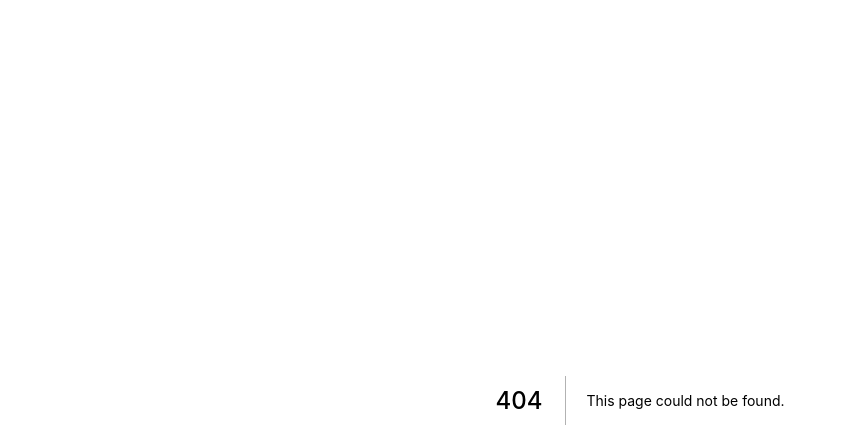
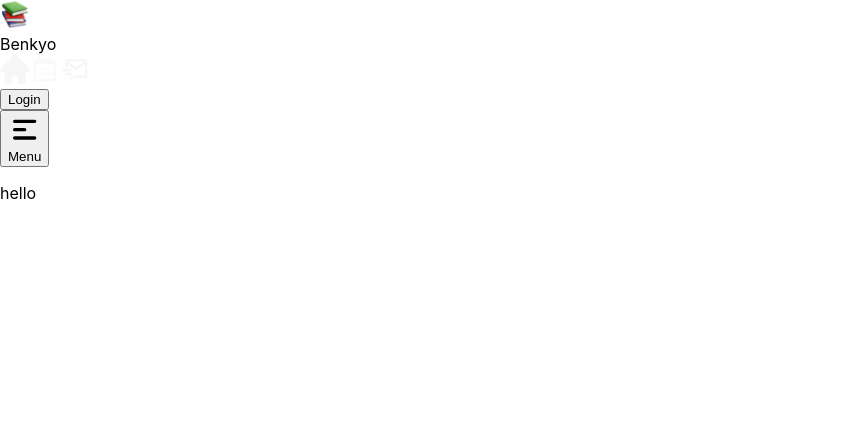
Before and after one commit to ChrisFlene/ChrisFlene, a Next.js app in the folder front/: page /event in a window 1280 px wide. Before the commit this address had no page. Shown: the top 448 px of the page, without its empty margins (0-847 px from the left). Built offline with nearby package versions, Linux system fonts and the light colour scheme.

Commit message:
eventregistのテンプレ追加

```diff
--- /dev/null
+++ b/front/pages/event/index.tsx
@@ -0,0 +1,12 @@
+import Header from "../../components/Header";
+import Register from "./register";
+const event = () => {
+  return (
+    <>
+      <Header />
+      <Register />
+    </>
+  );
+};
+
+export default event;
--- /dev/null
+++ b/front/pages/event/register.tsx
@@ -0,0 +1,9 @@
+const register = () => {
+  return (
+    <div>
+      <p>hello</p>
+    </div>
+  );
+};
+
+export default register;
```
